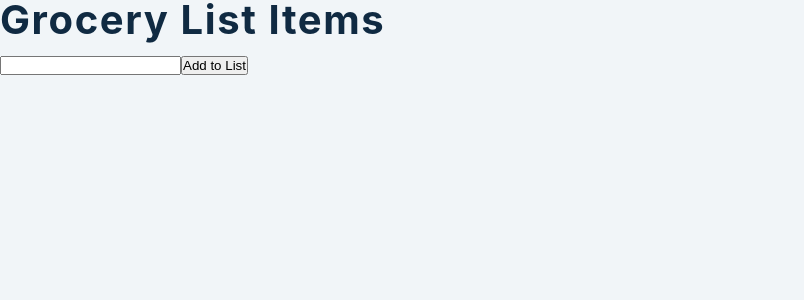
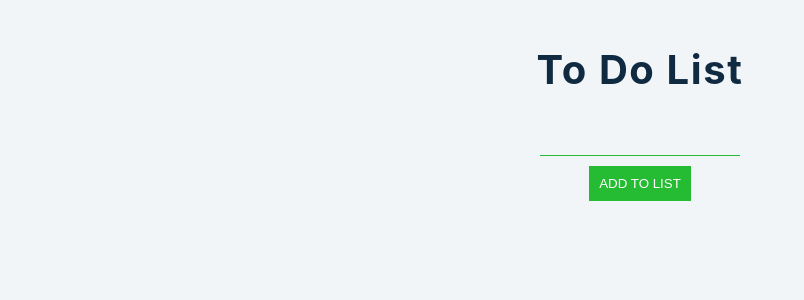
Before and after one commit to bvdizon/react-projects-multiple, a React (Create React App) app: page / in a window 1280 px wide. Shown: the top 300 px of the page, without its empty margins (0-804 px from the left). Built offline with nearby package versions, Linux system fonts and the light colour scheme.

Commit message:
basic functionality and styles

```diff
--- a/package.json
+++ b/package.json
@@ -8,6 +8,7 @@
     "@testing-library/user-event": "^12.6.0",
     "react": "^17.0.1",
     "react-dom": "^17.0.1",
+    "react-icons": "^4.1.0",
     "react-scripts": "4.0.1",
     "web-vitals": "^0.2.4"
   },
--- a/src/App.css
+++ b/src/App.css
@@ -41,7 +41,7 @@ Variables
   --radius: 0.25rem;
   --light-shadow: 0 5px 15px rgba(0, 0, 0, 0.1);
   --dark-shadow: 0 5px 15px rgba(0, 0, 0, 0.2);
-  --max-width: 1170px;
+  --max-width: 400px;
   --fixed-width: 620px;
 }
 /*
@@ -133,3 +133,75 @@ p {
     width: 95vw;
   }
 }
+
+/* Additional Styles */
+
+#todoApp {
+  text-align: center;
+  padding-top: 50px;
+}
+
+form {
+  margin: 30px 0;
+}
+
+form > * {
+  display: block;
+  margin: 0 auto;
+  margin-bottom: 10px;
+  padding: 10px;
+  border: none;
+}
+
+form > *:hover,
+form > *:focus {
+  outline: none;
+}
+
+form input {
+  width: 50%;
+  background-color: transparent;
+  border-bottom: 1px solid var(--clr-green-dark);
+}
+
+.btn {
+  cursor: pointer;
+  text-transform: uppercase;
+  padding: 10px;
+  border: none;
+}
+
+.btn:hover,
+.btn:focus {
+  outline: none;
+}
+
+.btn-green {
+  background-color: var(--clr-green-dark);
+  color: #fff;
+}
+
+.btn-edit {
+  background-color: var(--clr-primary-1);
+  color: #fff;
+}
+
+.btn-danger {
+  background-color: var(--clr-red-dark);
+  color: #fff;
+}
+
+.todo-list li {
+  display: flex;
+  justify-content: space-between;
+  padding: 10px;
+  border-bottom: 1px solid var(--clr-grey-1);
+}
+
+li div span {
+  cursor: pointer;
+}
+
+.my-15 {
+  margin: 15px 0;
+}
--- a/src/App.js
+++ b/src/App.js
@@ -1,74 +1,101 @@
-import { useReducer, useState } from 'react';
-import { reducer, initialState } from './reducer';
+import React, { useReducer, useState } from 'react';
+import reducer, { initialState } from './reducer';
+import { FaEdit, FaTrashAlt } from 'react-icons/fa';
 import './App.css';
+/*
+  These are temporary data to pass to state.todoItems
+  const data = [
+    { id: 1, title: 'Todo item #1' },
+    { id: 2, title: 'Todo item #2' },
+    { id: 3, title: 'Todo item #3' },
+  ];
+ */
 
-function App() {
+const App = () => {
   const [state, dispatch] = useReducer(reducer, initialState);
-  const [itemName, setItemName] = useState('');
-  const [itemIDToEdit, setItemIDToEdit] = useState(null);
-  const [isEditing, setIsEditing] = useState(false);
+  const [taskItem, setTaskItem] = useState('');
+  const [editID, setEditID] = useState(null);
+  const [isEdit, setIsEdit] = useState(false);
 
-  const handleSubmit = (e) => {
-    e.preventDefault();
-    if (isEditing) {
-      const editItem = { id: itemIDToEdit, name: itemName, isEdit: true };
+  // Adding and Editing is using the same form.
+  // Thus, logic is set to determine how to process the data in the form.
+  // The control state to determine if item is for add or edit is
+  // the 'isEdit' state.
+  const addItem = (item) => {
+    if (isEdit) {
+      const editItem = { id: editID, title: taskItem, toEdit: true };
       dispatch({ type: 'ADD', payload: editItem });
-
-      setItemName('');
-      setItemIDToEdit(null);
-      setIsEditing(false);
+      setIsEdit(false);
+      setEditID(null);
     } else {
-      const newItem = {
-        id: new Date().getTime().toString(),
-        name: itemName,
-        isEdit: false,
-      };
-      dispatch({ type: 'ADD', payload: newItem });
-      setItemName('');
+      const newItem = { id: new Date().getTime().toString(), title: item };
+      dispatch({ type: 'ADD', payload: newItem, toEdit: false });
     }
   };
 
-  const editItem = (id, name) => {
-    // edit an item
-    setIsEditing(true);
-    setItemName(name);
-    setItemIDToEdit(id);
+  // changing state necessary to edit, to be evaluated by 'addItem' function
+  const handleClickEdit = (id, title) => {
+    setTaskItem(title);
+    setEditID(id);
+    setIsEdit(true);
   };
 
   return (
-    <div className='App'>
-      <h2>Grocery List Items</h2>
+    <section className='section' id='todoApp'>
+      <h2>To Do List</h2>
 
-      <form onSubmit={handleSubmit}>
+      <form
+        onSubmit={(e) => {
+          e.preventDefault();
+          addItem(taskItem);
+          setTaskItem('');
+        }}>
         <input
           type='text'
-          value={itemName}
-          onChange={(e) => setItemName(e.target.value)}
+          value={taskItem}
+          onChange={(e) => setTaskItem(e.target.value)}
           required
         />
-        <button type='submit'>Add to List</button>
+        {/* conditional styling of the submit button */}
+        <button className={isEdit ? 'btn btn-edit' : 'btn btn-green'}>
+          {isEdit ? 'Save Edit' : 'Add to List'}
+        </button>
       </form>
 
-      <ul>
-        {state.list.map((item) => {
-          return (
-            <li key={item.id}>
-              <div>{item.name}</div>
-              <div>
-                <span onClick={() => editItem(item.id, item.name)}>Edit</span> |
-                <span
-                  onClick={() =>
-                    dispatch({ type: 'DELETE', payload: item.id })
-                  }>
-                  Delete
-                </span>
-              </div>
-            </li>
-          );
-        })}
+      {state.todoItems.length > 0 && <h3>outstanding tasks</h3>}
+      <ul className='todo-list'>
+        {state.todoItems.map((item) => (
+          <li key={item.id}>
+            <span title={item.title}>
+              {/* setting the max number of characters per todo item */}
+              {item.title.length > 30
+                ? item.title.substring(0, 27) + '...'
+                : item.title}
+            </span>
+            <div>
+              {/* 'handleClickEdit' is called here to change appropriate state(s) */}
+              <span onClick={() => handleClickEdit(item.id, item.title)}>
+                <FaEdit />
+              </span>{' '}
+              &nbsp; | &nbsp;
+              <span
+                onClick={() => dispatch({ type: 'DELETE', payload: item.id })}>
+                <FaTrashAlt />
+              </span>
+            </div>
+          </li>
+        ))}
       </ul>
-    </div>
+
+      {state.todoItems.length > 0 && (
+        <button
+          className='btn btn-danger my-15'
+          onClick={() => dispatch({ type: 'CLEAR_ALL' })}>
+          clear tasks
+        </button>
+      )}
+    </section>
   );
-}
+};
 
 export default App;
--- a/src/reducer.js
+++ b/src/reducer.js
@@ -1,47 +1,49 @@
+// initial state, declared as object
 export const initialState = {
-  list: [],
+  todoItems: [],
+  showAlert: false,
 };
 
-export const reducer = (state, action) => {
+// reducer function taking in state and action parameters
+const reducer = (state, action) => {
   switch (action.type) {
-    // DELETE an item from the list
-    case 'DELETE':
-      let filterList = state.list.filter((item) => item.id !== action.payload);
+    case 'ADD':
+      // evaluates if the payload is for ADD or EDIT
+      // '.toEdit' is in the payload with boolean value
+      if (action.payload.toEdit) {
+        return {
+          ...state,
+          todoItems: state.todoItems.map((item) => {
+            if (item.id === action.payload.id) {
+              return { ...item, title: action.payload.title };
+            }
+            return item;
+          }),
+        };
+      }
+      // if '.toEdit' in payload is false, new item is created
+      const newItems = [...state.todoItems, action.payload];
       return {
         ...state,
-        list: filterList,
+        todoItems: newItems,
       };
 
-    // ADD or EDIT an item
-    case 'ADD':
-      // This part of the code gave me a hard time for I was overthinking it
-      // Just use '.map()' to iterate through the list, and it is important
-      // to run a condition statement to match the ID of the item you want to
-      // edit. Another important to note is that the item is updated with
-      // spread operator and is needed to return.
-      // The last important part is that for each iteration, outside the
-      // condition statment, you must return the item you don't want to
-      // edit to maintain the same set of items in the array.
-      if (action.payload.isEdit) {
-        const editList = state.list.map((item) => {
-          if (item.id === action.payload.id) {
-            return { ...item, name: action.payload.name };
-          }
-          return item;
-        });
+    case 'DELETE':
+      const filteredItems = state.todoItems.filter(
+        (item) => item.id !== action.payload
+      );
+      return {
+        ...state,
+        todoItems: filteredItems,
+      };
 
-        return {
-          ...state,
-          list: editList,
-        };
-      } else {
-        return {
-          ...state,
-          list: [...state.list, action.payload],
-        };
-      }
-
+    case 'CLEAR_ALL':
+      return {
+        ...state,
+        todoItems: [],
+      };
     default:
       return state;
   }
 };
+export default reducer;
```
Also changed, not shown: src/components/AddForm.js (deleted, +0 -25 lines), 2 other files (tests, documents, lock files or other folders).
